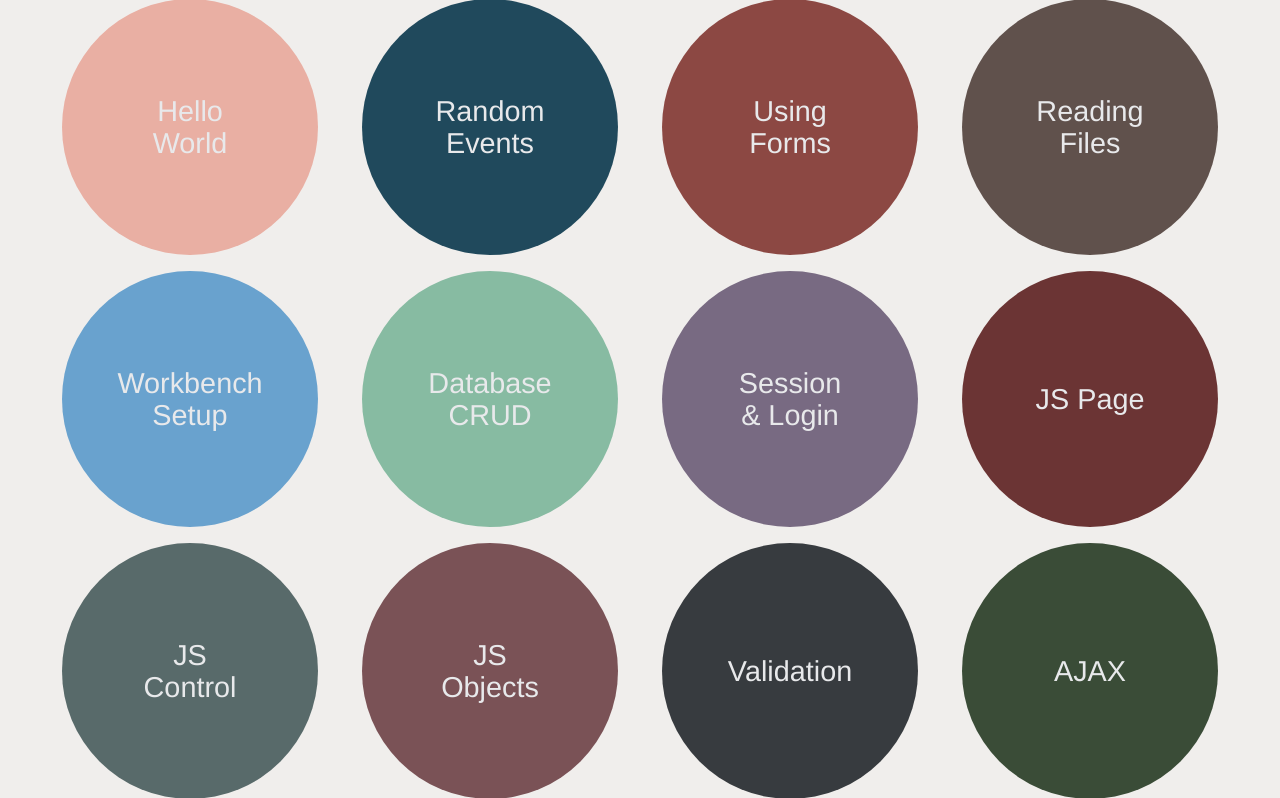
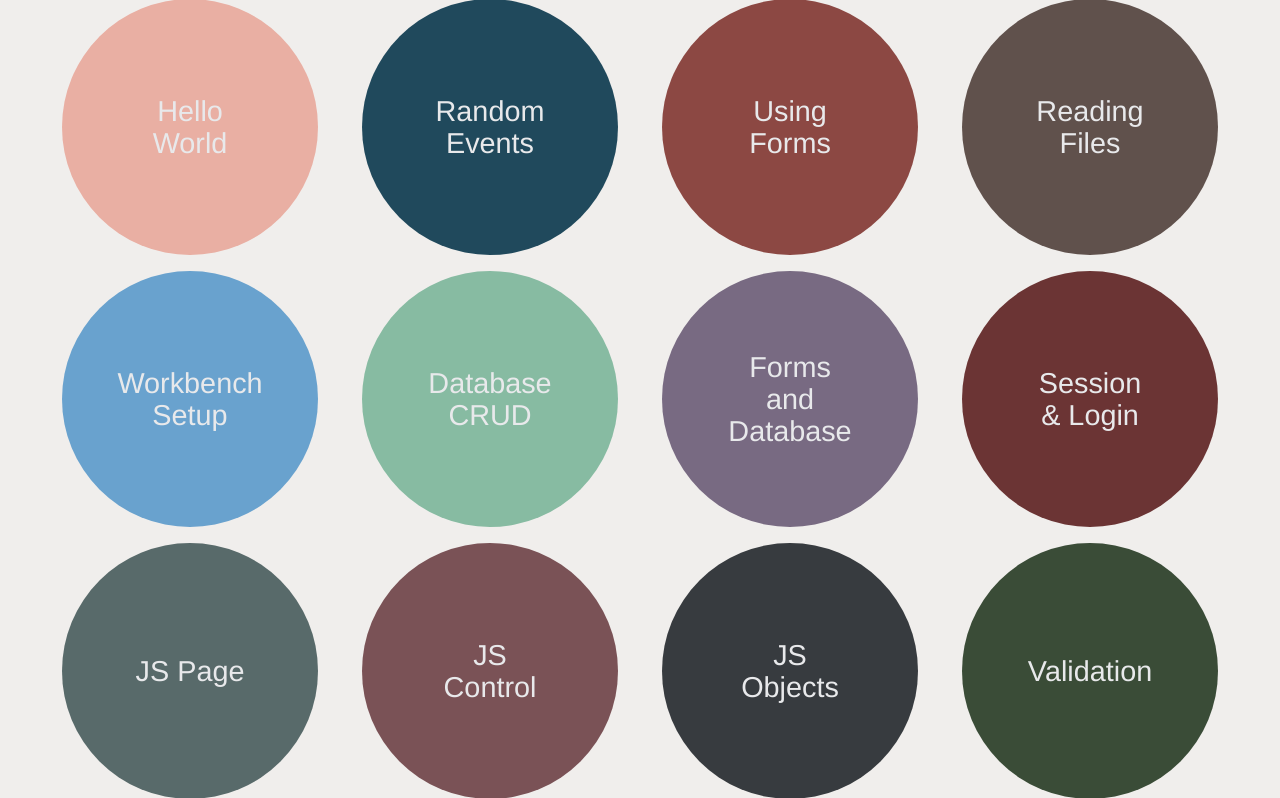
Before and after one commit to vxxce/csis2440, a PHP site: page /pages/exercises/exercises.php in a window 1280 px wide. Shown: the part 182-980 px from the top of the page. Run offline with PHP 8.4, Linux system fonts and the light colour scheme.

Commit message:
update link to CE07

```diff
--- a/public/pages/exercises/exercises.php
+++ b/public/pages/exercises/exercises.php
@@ -21,6 +21,7 @@
       <div class="dirButton"><a href="/pages/exercises/ce04/captainGenerator.php">Reading Files</a></div>
       <div class="dirButton"><a href="/pages/exercises/ce05/screenshot.php">Workbench Setup</a></div>
       <div class="dirButton"><a href="/pages/exercises/ce06/crud.php">Database CRUD</a></div>
+      <div class="dirButton"><a href="/pages/exercises/ce07/planetForm.php">Forms and Database</a></div>
       <div class="dirButton"><a href="#">Session & Login</a></div>
       <div class="dirButton"><a href="#">JS Page</a></div>
       <div class="dirButton"><a href="#">JS Control</a></div>
```
